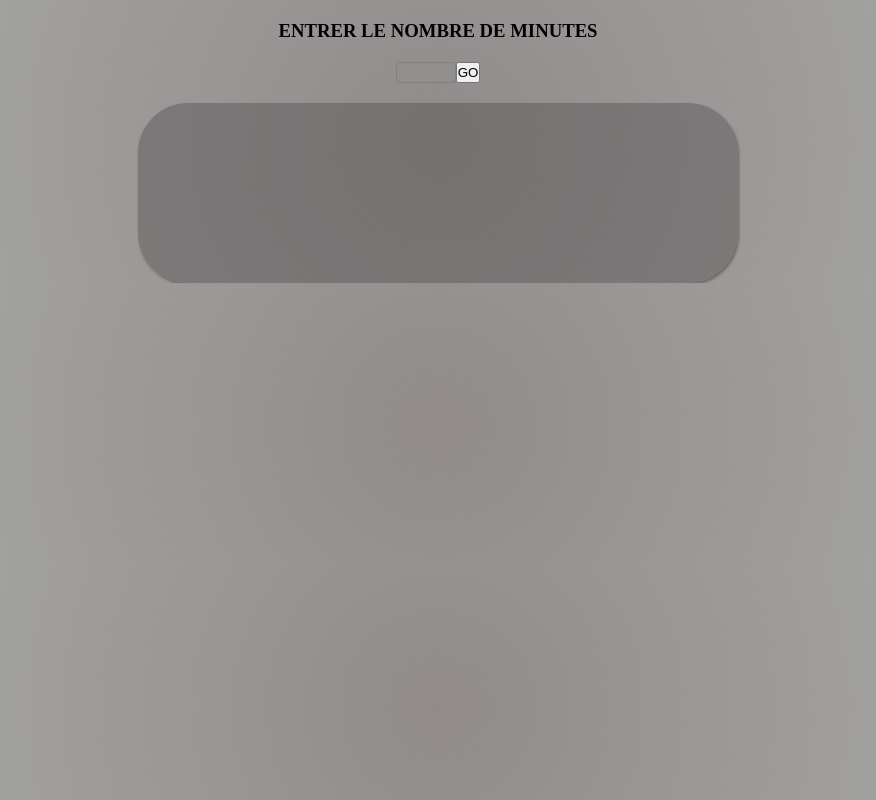
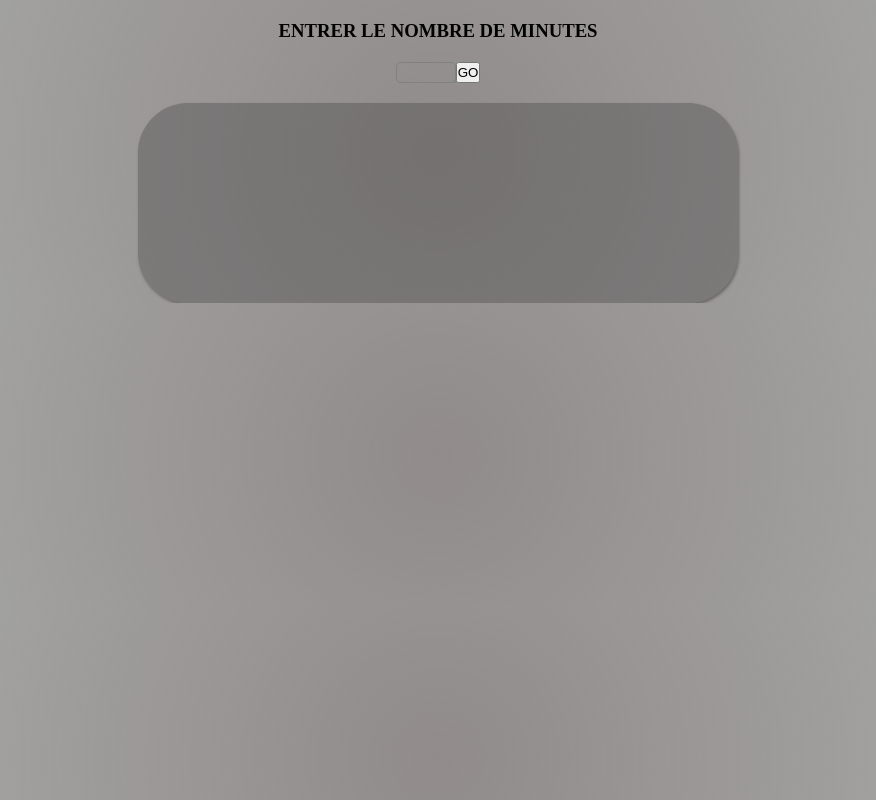
Before and after one commit to Tiknock/minuteur, a plain HTML site: page index.html in a window 1280 px wide. Shown: the whole page, without its empty margins (202-1078 px from the left). Drawn offline with Linux system fonts and the light colour scheme.

Commit message:
Update style.css

```diff
--- a/style.css
+++ b/style.css
@@ -29,7 +29,7 @@ h3 {
     color: aliceblue;
     font-size: 4rem;
     background: rgba(74, 74, 74, 0.4);
-    padding: 90px;
+    padding: 100px;
     border-radius: 50px;
     width: 600px;
     margin: 0 auto;
```
